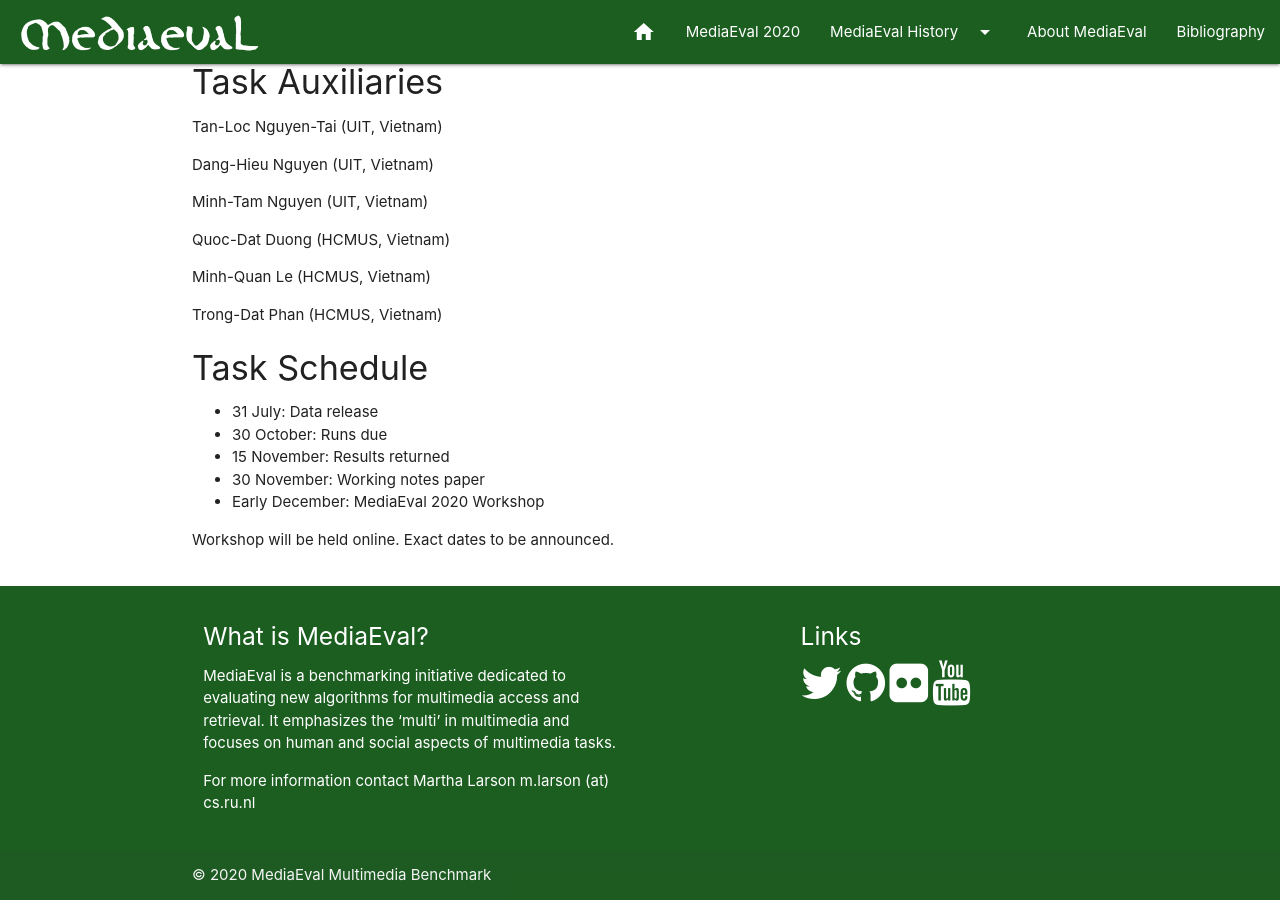
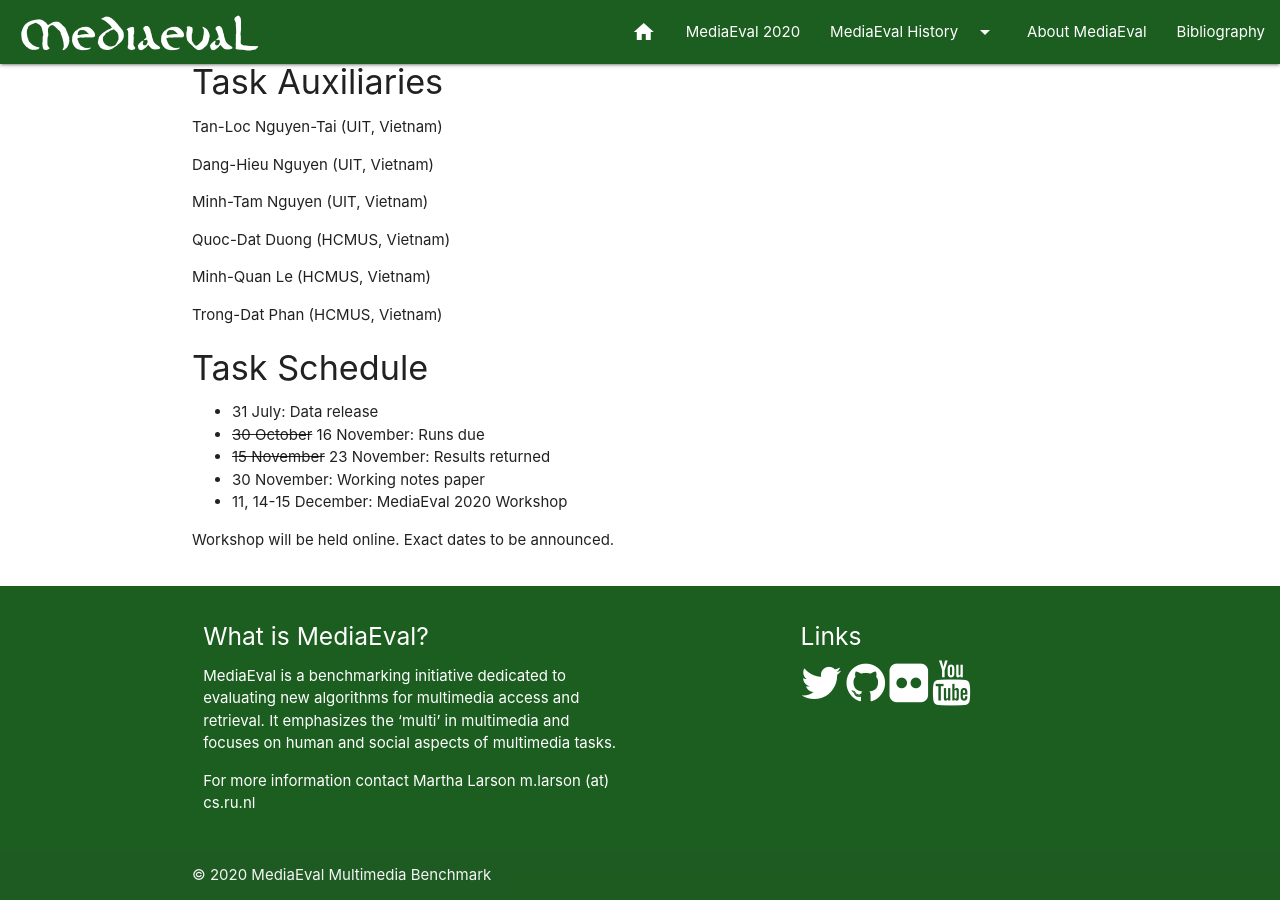
Before and after one commit to multimediaeval/multimediaeval.github.io, a Jekyll site: the page built from _editions/2020/tasks/lifelogging.md, in a window 1280 px wide and 900 px high, scrolled down 3447 px. Built offline with Jekyll 4.4.1, drawn with Linux system fonts in a browser that asks for light colours.

Commit message:
Update lifelogging.md

```diff
--- a/_editions/2020/tasks/lifelogging.md
+++ b/_editions/2020/tasks/lifelogging.md
@@ -105,9 +105,9 @@
 
 #### Task Schedule
 * 31 July: Data release <!-- # Replace XX with your date. Latest possible is 31 July-->
-* 30 October: Runs due <!-- # Replace XX with your date. Latest possible is 31 October-->
-* 15 November: Results returned  <!-- Fixed. Please do not change-->
+* ~~30 October~~ 16 November: Runs due <!-- # Replace XX with your date. Latest possible is 31 October-->
+* ~~15 November~~ 23 November: Results returned  <!-- Fixed. Please do not change-->
 * 30 November: Working notes paper  <!-- Fixed. Please do not change-->
-* Early December: MediaEval 2020 Workshop <!-- Fixed. Please do not change-->
+* 11, 14-15 December: MediaEval 2020 Workshop <!-- Fixed. Please do not change-->
 
 Workshop will be held online. Exact dates to be announced.
```
